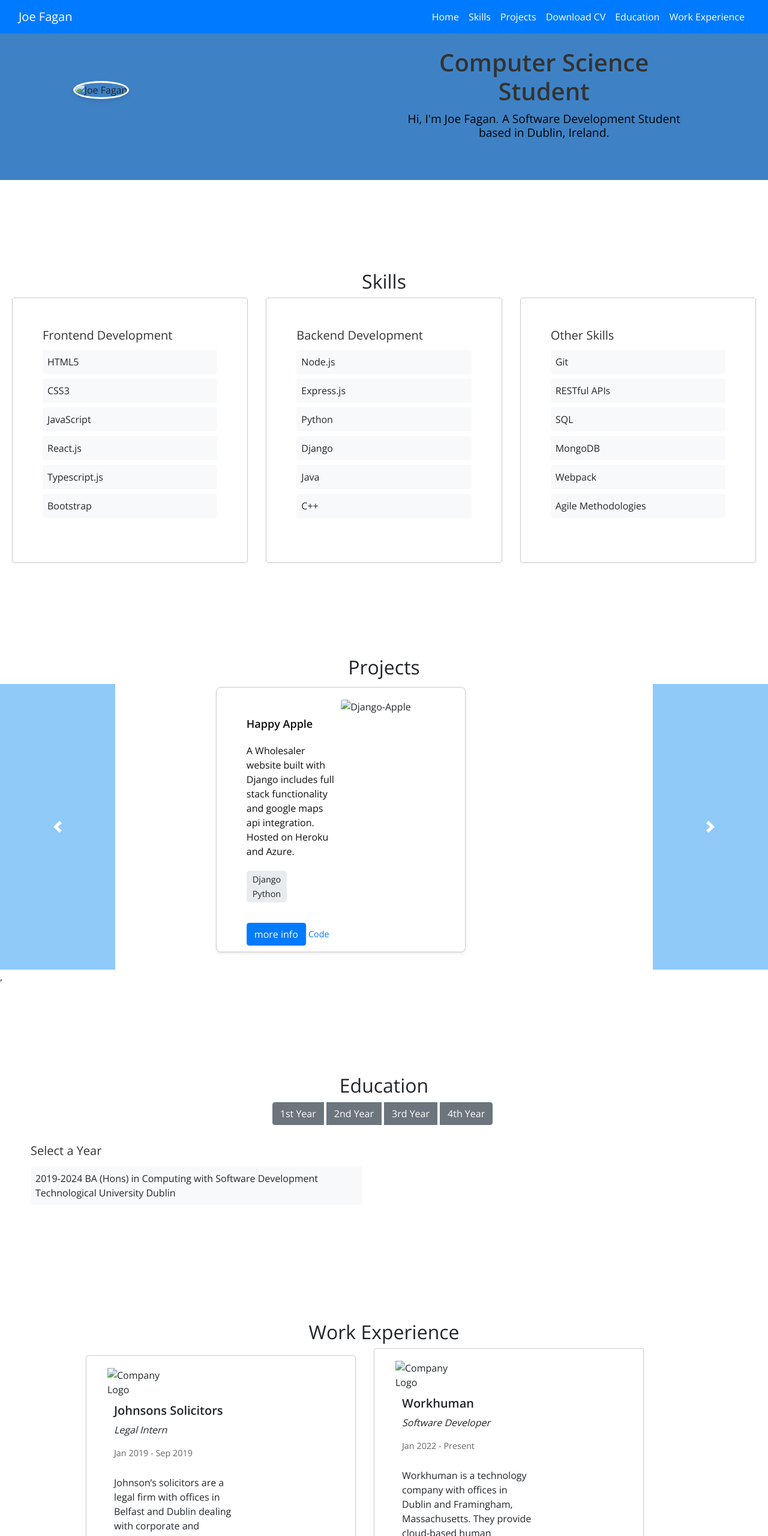
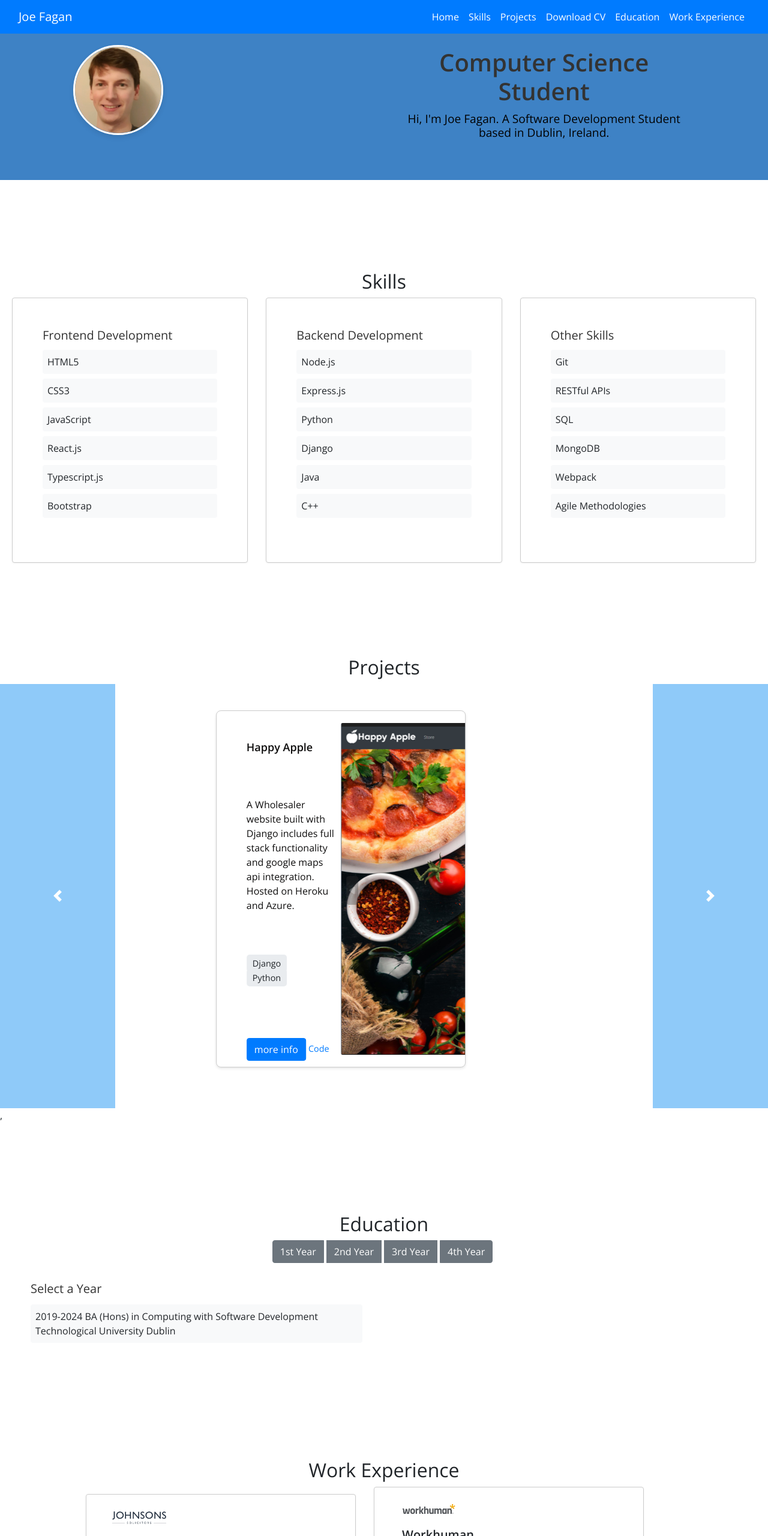
Before and after one commit to Jf9600/Jf9600.github.io, a plain HTML site: page index.html in a window 1280 px wide. Shown: the top 2560 px of the page at 60% size. Drawn offline with nearby package versions, Linux system fonts and the light colour scheme; some icons are missing.

Commit message:
image file paths

```diff
--- a/index.html
+++ b/index.html
@@ -469,7 +469,7 @@ footer {
       <div class="row align-items-center justify-content-center">
         <div class="col-lg-5">
           <div class="image-container">
-            <img src="Profile.jpg" alt="Joe Fagan" class="img-fluid rounded-circle profile-image" />
+            <img src="images/Profile.jpg" alt="Joe Fagan" class="img-fluid rounded-circle profile-image" />
           </div>
         </div>
         <div class="col-lg-5">
@@ -572,7 +572,7 @@ footer {
                   </div>
                 </div>
                 <div class="col-md-5">
-                  <img src="HappyApple.PNG" class="card-img" alt="Django-Apple">
+                  <img src="images/HappyApple.PNG" class="card-img" alt="Django-Apple">
 
                 </div>
               </div>
@@ -601,7 +601,7 @@ footer {
                   </div>
                 </div>
                 <div class="col-md-6">
-                  <img src="4thyear.PNG" class="card-img" alt="4thYearProject">
+                  <img src="images/4thyear.PNG" class="card-img" alt="4thYearProject">
                 </div>
               </div>
             </div>
@@ -629,7 +629,7 @@ footer {
                       </div>
                     </div>
                     <div class="col-md-6">
-                      <img src="DA2.PNG" class="card-img" alt="4thYearProject">
+                      <img src="images/DA2.PNG" class="card-img" alt="4thYearProject">
                     </div>
                   </div>
                 </div>
@@ -878,7 +878,7 @@ footer {
             <div class="card work-card">
                 <div class="gx-2">
                     <div class="col-4">
-                        <img src="Johnsons-Solicitors-white-BG.png" class="img-fluid" alt="Company Logo">
+                        <img src="images/Johnsons-Solicitors-white-BG.png" class="img-fluid" alt="Company Logo">
                     </div>
                     <div class="col-8">
                         <div class="card-body">
@@ -897,7 +897,7 @@ footer {
             <div class="card work-card">
                 <div class="gx-2">
                     <div class="col-4">
-                        <img src="workhuman.png" class="img-fluid" alt="Company Logo">
+                        <img src="images/workhuman.png" class="img-fluid" alt="Company Logo">
                     </div>
                     <div class="col-8">
                         <div class="card-body">
```
